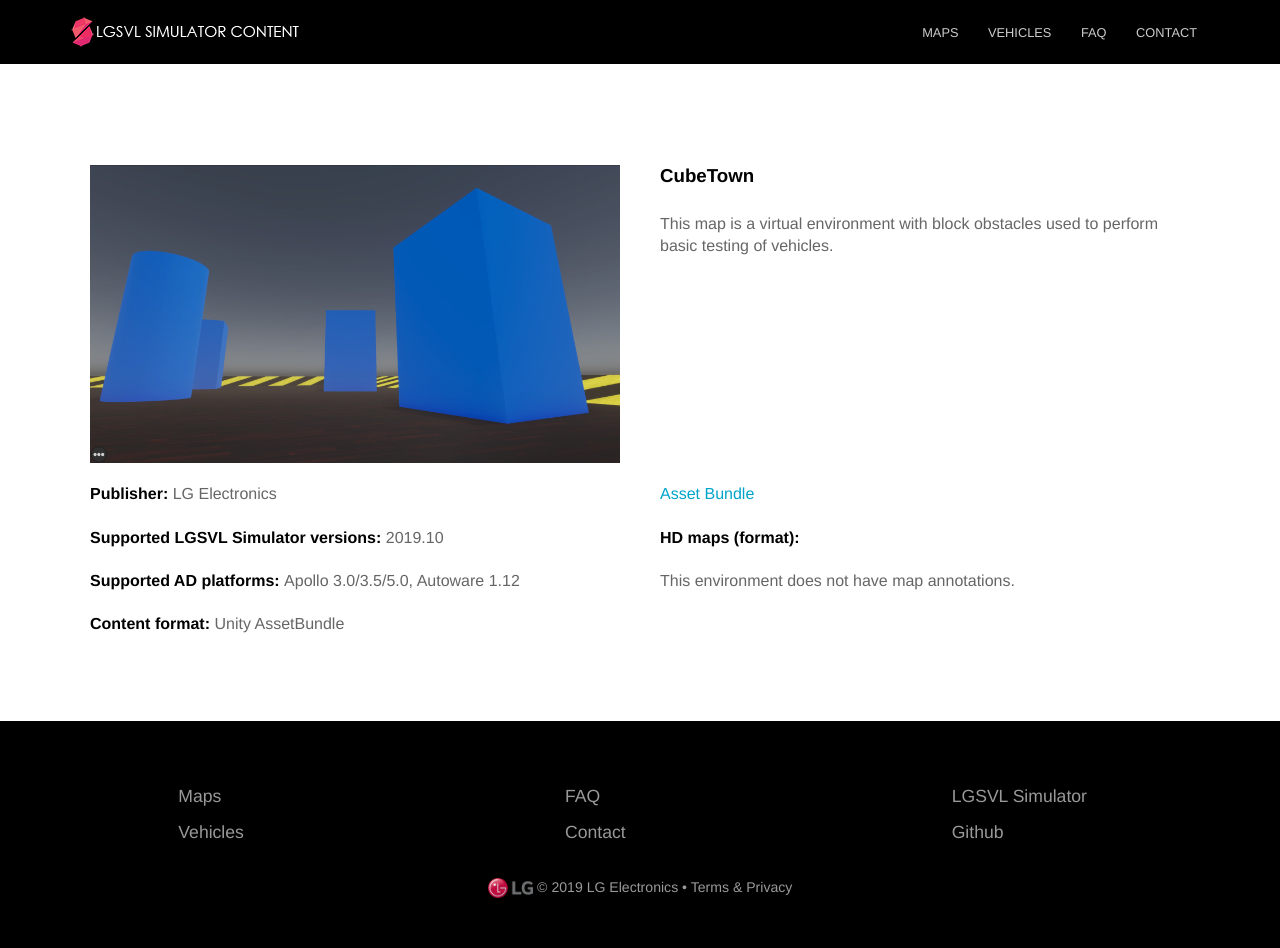
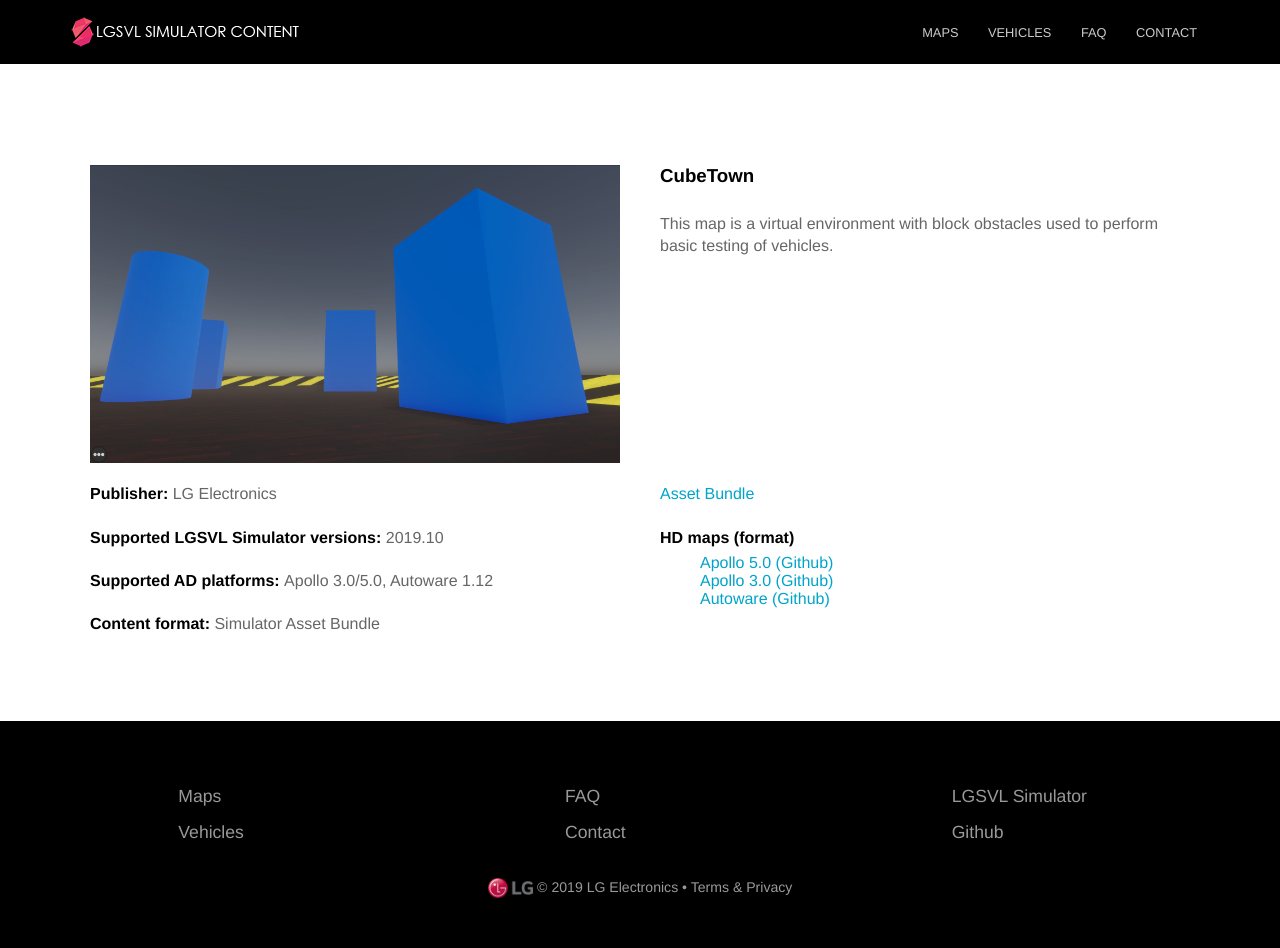
Before and after one commit to lgsvl/content.lgsvlsimulator.com, a Jekyll site: the page built from _maps/cubetown.html, in a window 1280 px wide. Built offline with Jekyll 4.4.1, drawn with Linux system fonts in a browser that asks for light colours; nearby versions of some CDN libraries; comment, search, counter and statistics services are not loaded.

Commit message:
Updated 2019.10-rc1 release links

```diff
--- a/_maps/autonomoustuff.html
+++ b/_maps/autonomoustuff.html
@@ -24,7 +24,7 @@
             <p><b>Publisher: </b>LG Electronics</p>
             <p><b>Supported LGSVL Simulator versions: </b>2019.10</p>
             <p><b>Supported AD platforms: </b>Apollo 3.0/3.5/5.0, Autoware 1.12 </p>
-            <p><b>Content format: </b>Unity AssetBundle</p>
+            <p><b>Content format: </b>Simulator Asset Bundle</p>
           </div>
           <div class="box box4">
             <p><a href="https://assets.lgsvlsimulator.com/336ce3a6b881d9ea23e7e826c5d5c551283c9c53/environment_AutonomouStuff">Asset Bundle</a></p>
--- a/_maps/borregasave.html
+++ b/_maps/borregasave.html
@@ -24,7 +24,7 @@
             <p><b>Publisher: </b>LG Electronics</p>
             <p><b>Supported LGSVL Simulator versions: </b>2019.10</p>
             <p><b>Supported AD platforms: </b>Apollo 3.0/3.5/5.0, Autoware 1.12 </p>
-						<p><b>Content format: </b>Unity AssetBundle</p>
+						<p><b>Content format: </b>Simulator Asset Bundle</p>
           </div>
           <div class="box box4">
             <p><a href="https://assets.lgsvlsimulator.com/336ce3a6b881d9ea23e7e826c5d5c551283c9c53/environment_BorregasAve">Asset Bundle</a></p>
--- a/_maps/cubetown.html
+++ b/_maps/cubetown.html
@@ -23,13 +23,17 @@
           <div class="box box3">
             <p><b>Publisher: </b>LG Electronics</p>
             <p><b>Supported LGSVL Simulator versions: </b>2019.10</p>
-            <p><b>Supported AD platforms: </b>Apollo 3.0/3.5/5.0, Autoware 1.12 </p>
-						<p><b>Content format: </b>Unity AssetBundle</p>
+            <p><b>Supported AD platforms: </b>Apollo 3.0/5.0, Autoware 1.12 </p>
+						<p><b>Content format: </b>Simulator Asset Bundle</p>
           </div>
           <div class="box box4">
             <p><a href="https://assets.lgsvlsimulator.com/336ce3a6b881d9ea23e7e826c5d5c551283c9c53/environment_CubeTown">Asset Bundle</a></p>
-            <p><b>HD maps (format):</b></p>
-						<p>This environment does not have map annotations.</p>
+            <p><b>HD maps (format)</b></p>
+            <ul style="list-style-type:none;">
+							<li><a href="https://github.com/lgsvl/apollo-5.0/tree/simulator/modules/map/data/cubetown">Apollo 5.0 (Github)</a></li>
+							<li><a href="https://github.com/lgsvl/apollo-3.0/tree/simulator/modules/map/data/cubetown">Apollo 3.0 (Github)</a></li>
+              <li><a href="https://github.com/lgsvl/autoware-data/tree/master/CubeTown/data/map">Autoware (Github)</a></li>
+            </ul>
           </div>
       </div>
     </div>
--- a/_maps/shalun.html
+++ b/_maps/shalun.html
@@ -24,7 +24,7 @@
             <p><b>Publisher: </b>LG Electronics</p>
             <p><b>Supported LGSVL Simulator versions: </b>2019.10</p>
             <p><b>Supported AD platforms: </b>Apollo 3.0/5.0, Autoware 1.12 </p>
-						<p><b>Content format: </b>Unity AssetBundle</p>
+						<p><b>Content format: </b>Simulator AssetBundle</p>
           </div>
           <div class="box box4">
             <p><a href="https://assets.lgsvlsimulator.com/336ce3a6b881d9ea23e7e826c5d5c551283c9c53/environment_Shalun">Asset Bundle</a></p>
--- a/_maps/singlelaneroad.html
+++ b/_maps/singlelaneroad.html
@@ -24,7 +24,7 @@
             <p><b>Publisher: </b>LG Electronics</p>
             <p><b>Supported LGSVL Simulator versions: </b>2019.10</p>
             <p><b>Supported AD platforms: </b>Apollo 3.0/3.5/5.0, Autoware 1.9 </p>
-						<p><b>Content format: </b>Unity AssetBundle</p>
+						<p><b>Content format: </b>Simulator Asset Bundle</p>
           </div>
           <div class="box box4">
             <p><a href="https://assets.lgsvlsimulator.com/336ce3a6b881d9ea23e7e826c5d5c551283c9c53/environment_SingleLaneRoad">Asset Bundle</a></p>
```
Also changed, not shown: other parts of _maps/shalun.html (+2 -2 lines), images/maps/shalun-01.png (added).
